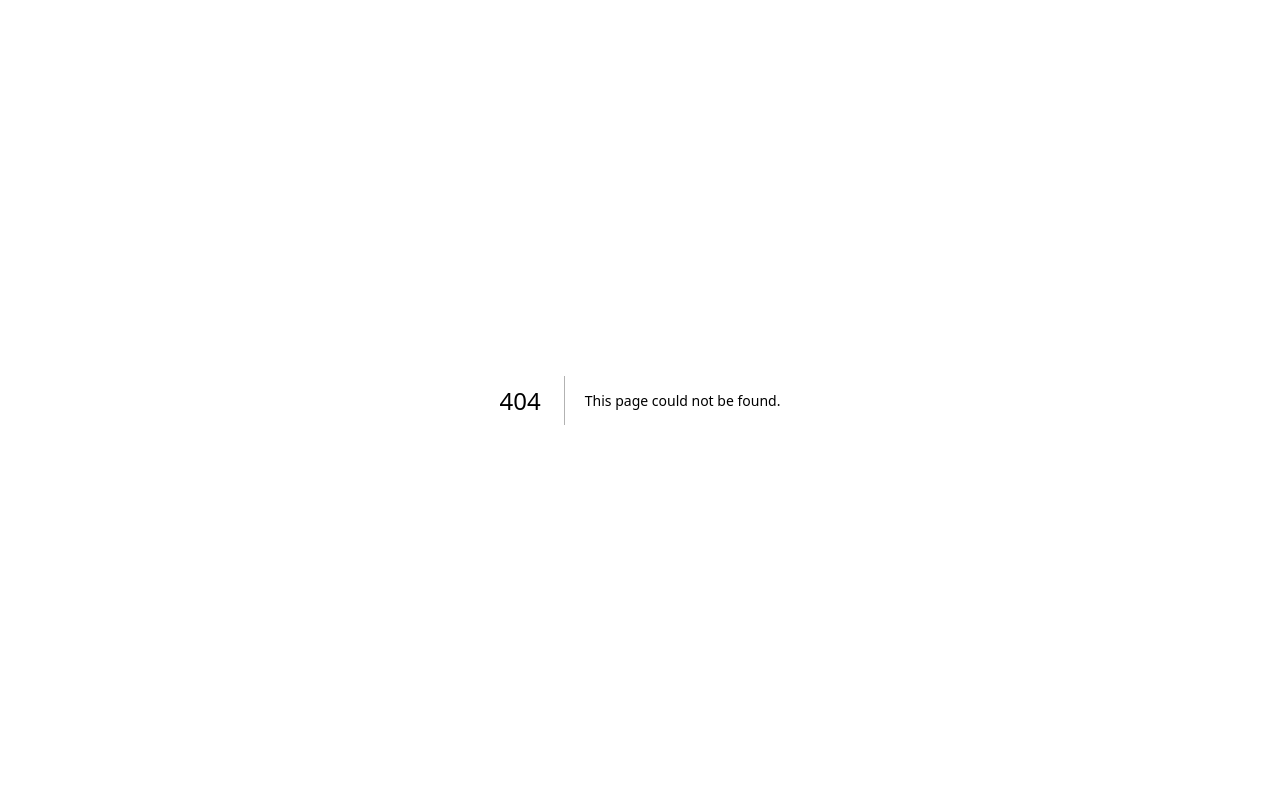
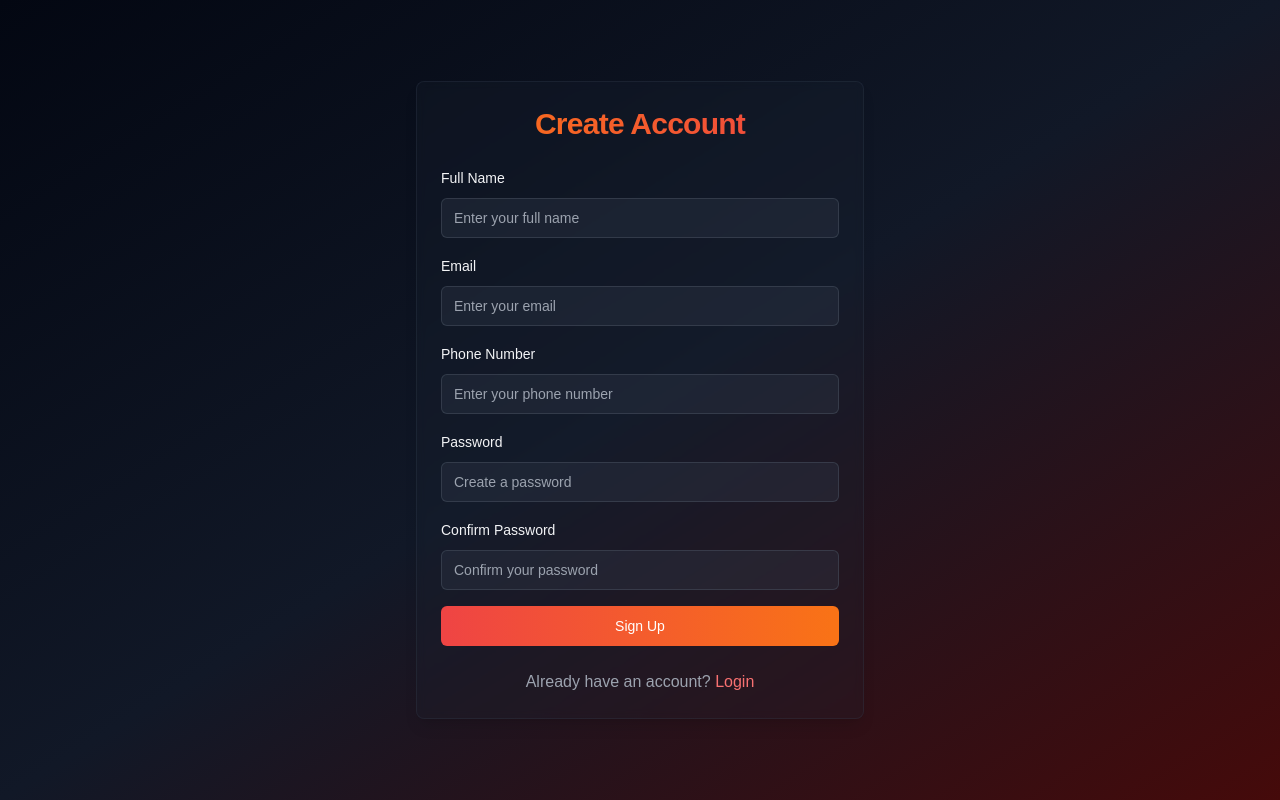
Before and after one commit to abin-karukappallil/BloodLink, a Next.js app: page /signup in a window 1280 px wide. Before the commit this address had no page. Built offline with nearby package versions, Linux system fonts and the light colour scheme.

Commit message:
feat: Add Login and Signup Page

```diff
--- /dev/null
+++ b/app/(auth)/login/page.tsx
@@ -0,0 +1,20 @@
+// app/(auth)/login/page.tsx
+"use client"
+
+import { motion } from "framer-motion"
+import LoginForm from "@/components/auth/login-form"
+
+export default function LoginPage() {
+  return (
+    <div className="min-h-screen bg-gradient-to-br from-gray-950 via-gray-900 to-red-950 flex items-center justify-center p-6">
+      <motion.div
+        initial={{ opacity: 0, y: 20 }}
+        animate={{ opacity: 1, y: 0 }}
+        transition={{ duration: 0.5 }}
+        className="w-full max-w-md"
+      >
+        <LoginForm />
+      </motion.div>
+    </div>
+  )
+}
--- /dev/null
+++ b/app/(auth)/signup/page.tsx
@@ -0,0 +1,20 @@
+// app/(auth)/signup/page.tsx
+"use client"
+
+import { motion } from "framer-motion"
+import SignupForm from "@/components/auth/signup-form"
+
+export default function SignupPage() {
+  return (
+    <div className="min-h-screen bg-gradient-to-br from-gray-950 via-gray-900 to-red-950 flex items-center justify-center p-6">
+      <motion.div
+        initial={{ opacity: 0, y: 20 }}
+        animate={{ opacity: 1, y: 0 }}
+        transition={{ duration: 0.5 }}
+        className="w-full max-w-md"
+      >
+        <SignupForm />
+      </motion.div>
+    </div>
+  )
+}
--- /dev/null
+++ b/app/api/users/route.ts
@@ -0,0 +1,19 @@
+import { NextResponse } from "next/server";
+import db from "@/lib/db";
+
+export async function GET(){
+    const users= db.prepare("SELECT * FROM DONOR").all();
+    return NextResponse.json(users);
+}
+
+export async function POST(req: Request){
+    try{
+        const {name ,phoneNumber ,address ,email}= await req.json();
+        const stmt= db.prepare("INSERT INTO DONOR (name, phoneNumber, address, email) VALUES (?,?,?,?)");
+        stmt.run(name, phoneNumber, address, email);
+        return NextResponse.json({message: "User added successfully"},{status:201});
+    }
+    catch(error){
+        return NextResponse.json({message: "Failed  to add user"},{status: 500});
+    }
+}
--- a/app/page.tsx
+++ b/app/page.tsx
@@ -8,6 +8,7 @@ import { Input } from "@/components/ui/input"
 import { Label } from "@/components/ui/label"
 import { Tabs, TabsContent, TabsList, TabsTrigger } from "@/components/ui/tabs"
 import { Droplet, Users, Calendar, Activity, ChevronRight } from "lucide-react"
+import Link from 'next/link';
 
 export default function BloodDonorSystem() {
   const [activeTab, setActiveTab] = useState("dashboard")
@@ -24,6 +25,7 @@ export default function BloodDonorSystem() {
         >
           BloodLink
         </motion.h1>
+        <div className="flex items-center space-x-6">
           <ul className="flex space-x-6">
             {["Home", "Donors", "Donations", "Reports"].map((item) => (
               <motion.li key={item} whileHover={{ scale: 1.05 }} whileTap={{ scale: 0.95 }}>
@@ -33,6 +35,15 @@ export default function BloodDonorSystem() {
               </motion.li>
             ))}
           </ul>
+          <Link href="/login">
+            <Button
+              variant="outline"
+              className="border-red-500 text-red-500 hover:bg-red-500 hover:text-white transition-all duration-200"
+            >
+              Login
+            </Button>
+          </Link>
+        </div>
       </nav>
       </header>
 
--- /dev/null
+++ b/components/auth/login-form.tsx
@@ -0,0 +1,90 @@
+// components/auth/login-form.tsx
+"use client"
+
+import { useState } from "react"
+import { Button } from "@/components/ui/button"
+import { Input } from "@/components/ui/input"
+import { Label } from "@/components/ui/label"
+import { FormEvent } from "react"
+import {
+  Card,
+  CardContent,
+  CardHeader,
+  CardTitle
+} from "@/components/ui/card"
+import Link from "next/link"
+
+export default function LoginForm() {
+  const [loginType, setLoginType] = useState('email')
+
+  const handleSubmit = (e: FormEvent<HTMLFormElement>) => {
+    e.preventDefault()
+    // Add login logic here
+  }
+
+  return (
+    <Card className="bg-gray-800/20 border-gray-700/30 backdrop-blur-sm shadow-lg">
+      <CardHeader className="text-center">
+        <CardTitle className="text-3xl font-bold bg-gradient-to-r from-orange-500 to-red-500 text-transparent bg-clip-text">
+          Login to BloodLink
+        </CardTitle>
+      </CardHeader>
+      <CardContent>
+        <div className="mb-6 flex justify-center space-x-4">
+          <Button
+            type="button"
+            variant={loginType === 'email' ? 'default' : 'outline'}
+            onClick={() => setLoginType('email')}
+            className={`${loginType === 'email' ? 'bg-gradient-to-r from-red-500 to-orange-500' : 'border-red-500 text-red-500'}`}
+          >
+            Email
+          </Button>
+          <Button
+            type="button"
+            variant={loginType === 'phone' ? 'default' : 'outline'}
+            onClick={() => setLoginType('phone')}
+            className={`${loginType === 'phone' ? 'bg-gradient-to-r from-red-500 to-orange-500' : 'border-red-500 text-red-500'}`}
+          >
+            Phone
+          </Button>
+        </div>
+        <form onSubmit={handleSubmit} className="space-y-4">
+          <div className="space-y-2">
+            <Label htmlFor="identifier" className="text-gray-100">
+              {loginType === 'email' ? 'Email' : 'Phone Number'}
+            </Label>
+            <Input
+              id="identifier"
+              type={loginType === 'email' ? 'email' : 'tel'}
+              placeholder={loginType === 'email' ? 'Enter your email' : 'Enter your phone number'}
+              className="bg-gray-700/30 border-gray-600/50 text-white placeholder-gray-400"
+              required
+            />
+          </div>
+          <div className="space-y-2">
+            <Label htmlFor="password" className="text-gray-100">Password</Label>
+            <Input
+              id="password"
+              type="password"
+              placeholder="Enter your password"
+              className="bg-gray-700/30 border-gray-600/50 text-white placeholder-gray-400"
+              required
+            />
+          </div>
+          <Button
+            type="submit"
+            className="w-full bg-gradient-to-r from-red-500 to-orange-500 hover:from-red-600 hover:to-orange-600 text-white border-none mt-6"
+          >
+            Login
+          </Button>
+        </form>
+        <div className="mt-6 text-center text-gray-400">
+          Don&apos;t have an account?{" "}
+          <Link href="/signup" className="text-red-400 hover:text-red-300">
+            Sign up
+          </Link>
+        </div>
+      </CardContent>
+    </Card>
+  )
+}
--- /dev/null
+++ b/components/auth/signup-form.tsx
@@ -0,0 +1,96 @@
+// components/auth/signup-form.tsx
+"use client"
+
+import { Button } from "@/components/ui/button"
+import { Input } from "@/components/ui/input"
+import { Label } from "@/components/ui/label"
+import { FormEvent } from "react"
+import {
+  Card,
+  CardContent,
+  CardHeader,
+  CardTitle
+} from "@/components/ui/card"
+import Link from "next/link"
+
+export default function SignupForm() {
+  const handleSubmit = (e: FormEvent<HTMLFormElement>) => {
+    e.preventDefault()
+    // Add signup logic here
+  }
+
+  return (
+    <Card className="bg-gray-800/20 border-gray-700/30 backdrop-blur-sm shadow-lg">
+      <CardHeader className="text-center">
+        <CardTitle className="text-3xl font-bold bg-gradient-to-r from-orange-500 to-red-500 text-transparent bg-clip-text">
+          Create Account
+        </CardTitle>
+      </CardHeader>
+      <CardContent>
+        <form onSubmit={handleSubmit} className="space-y-4">
+          <div className="space-y-2">
+            <Label htmlFor="name" className="text-gray-100">Full Name</Label>
+            <Input
+              id="name"
+              placeholder="Enter your full name"
+              className="bg-gray-700/30 border-gray-600/50 text-white placeholder-gray-400"
+              required
+            />
+          </div>
+          <div className="space-y-2">
+            <Label htmlFor="email" className="text-gray-100">Email</Label>
+            <Input
+              id="email"
+              type="email"
+              placeholder="Enter your email"
+              className="bg-gray-700/30 border-gray-600/50 text-white placeholder-gray-400"
+              required
+            />
+          </div>
+          <div className="space-y-2">
+            <Label htmlFor="phone" className="text-gray-100">Phone Number</Label>
+            <Input
+              id="phone"
+              type="tel"
+              placeholder="Enter your phone number"
+              className="bg-gray-700/30 border-gray-600/50 text-white placeholder-gray-400"
+              required
+            />
+          </div>
+          <div className="space-y-2">
+            <Label htmlFor="password" className="text-gray-100">Password</Label>
+            <Input
+              id="password"
+              type="password"
+              placeholder="Create a password"
+              className="bg-gray-700/30 border-gray-600/50 text-white placeholder-gray-400"
+              required
+            />
+          </div>
+          <div className="space-y-2">
+            <Label htmlFor="confirmPassword" className="text-gray-100">Confirm Password</Label>
+            <Input
+              id="confirmPassword"
+              type="password"
+              placeholder="Confirm your password"
+              className="bg-gray-700/30 border-gray-600/50 text-white placeholder-gray-400"
+              required
+            />
+          </div>
+          <Button
+            type="submit"
+            className="w-full bg-gradient-to-r from-red-500 to-orange-500 hover:from-red-600 hover:to-orange-600 text-white border-none mt-6"
+          >
+            Sign Up
+          </Button>
+        </form>
+        <div className="mt-6 text-center text-gray-400">
+          Already have an account?{" "}
+          <Link href="/login" className="text-red-400 hover:text-red-300">
+            Login
+          </Link>
+        </div>
+      </CardContent>
+    </Card>
+  )
+}
--- /dev/null
+++ b/lib/db.ts
@@ -0,0 +1,13 @@
+import Databse from "better-sqlite3";
+const db= new Databse("db/mydatabse.db");
+db.exec(
+    `CREATE TABLE IF NOT EXIST DONORS(
+    id INTEGER PRIMARY KEY AUTO INCREMENT
+    name TEXT NOT NULL
+    phoneNumber TEXT NOT NULL,
+    address TEXT NOT NULL,
+    email TEXT UNIQUE NOT NULL
+    );`
+);
+
+export default db;
--- a/package.json
+++ b/package.json
@@ -9,6 +9,7 @@
     "lint": "next lint"
   },
   "dependencies": {
+    "better-sqlite3": "^11.8.1",
     "class-variance-authority": "^0.7.1",
     "clsx": "^2.1.1",
     "lucide-react": "^0.475.0",
@@ -17,10 +18,12 @@
     "radix-ui": "^1.1.3",
     "react": "^19.0.0",
     "react-dom": "^19.0.0",
+    "sqlite3": "^5.1.7",
     "tailwind-merge": "^3.0.1"
   },
   "devDependencies": {
     "@eslint/eslintrc": "^3",
+    "@types/better-sqlite3": "^7.6.12",
     "@types/node": "^20",
     "@types/react": "^19",
     "@types/react-dom": "^19",
```
Also changed, not shown: 1 other file (tests, documents, lock files or other folders). Lines whose indentation alone changed are shown as unchanged.
